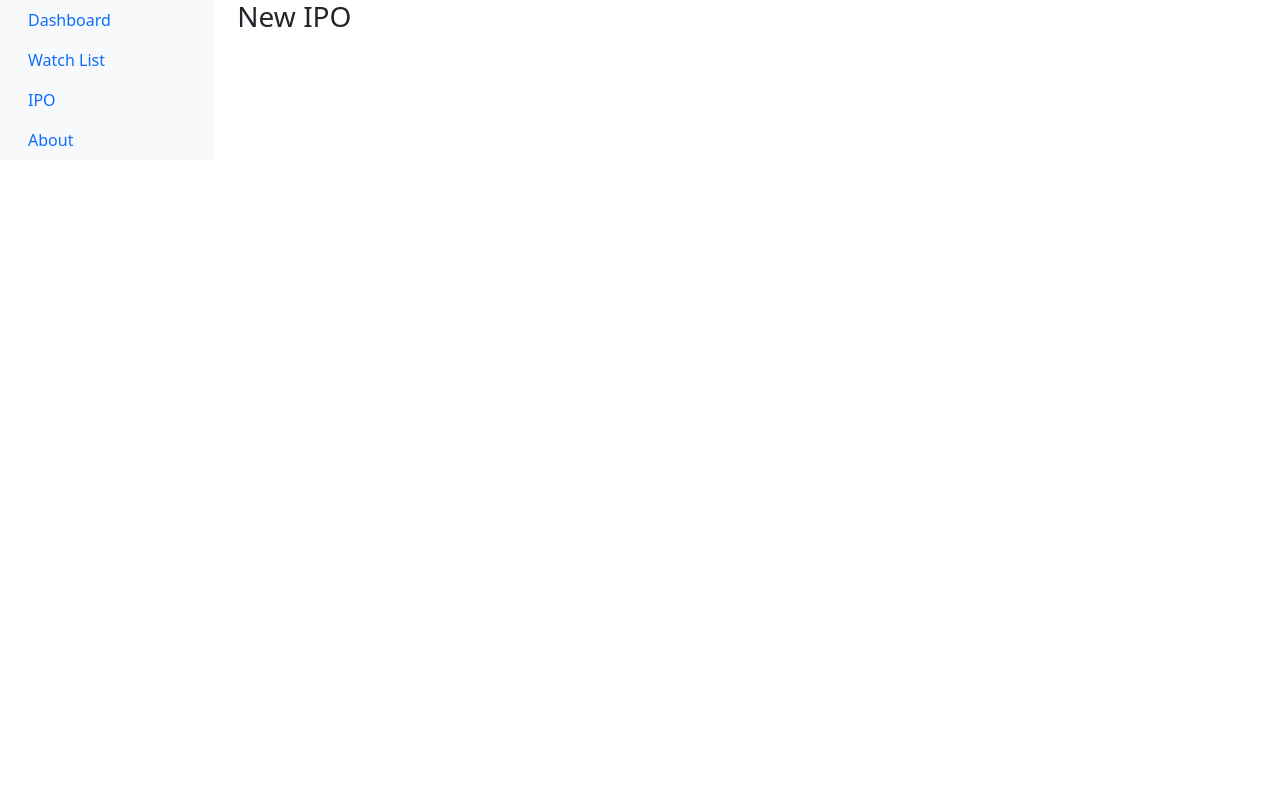
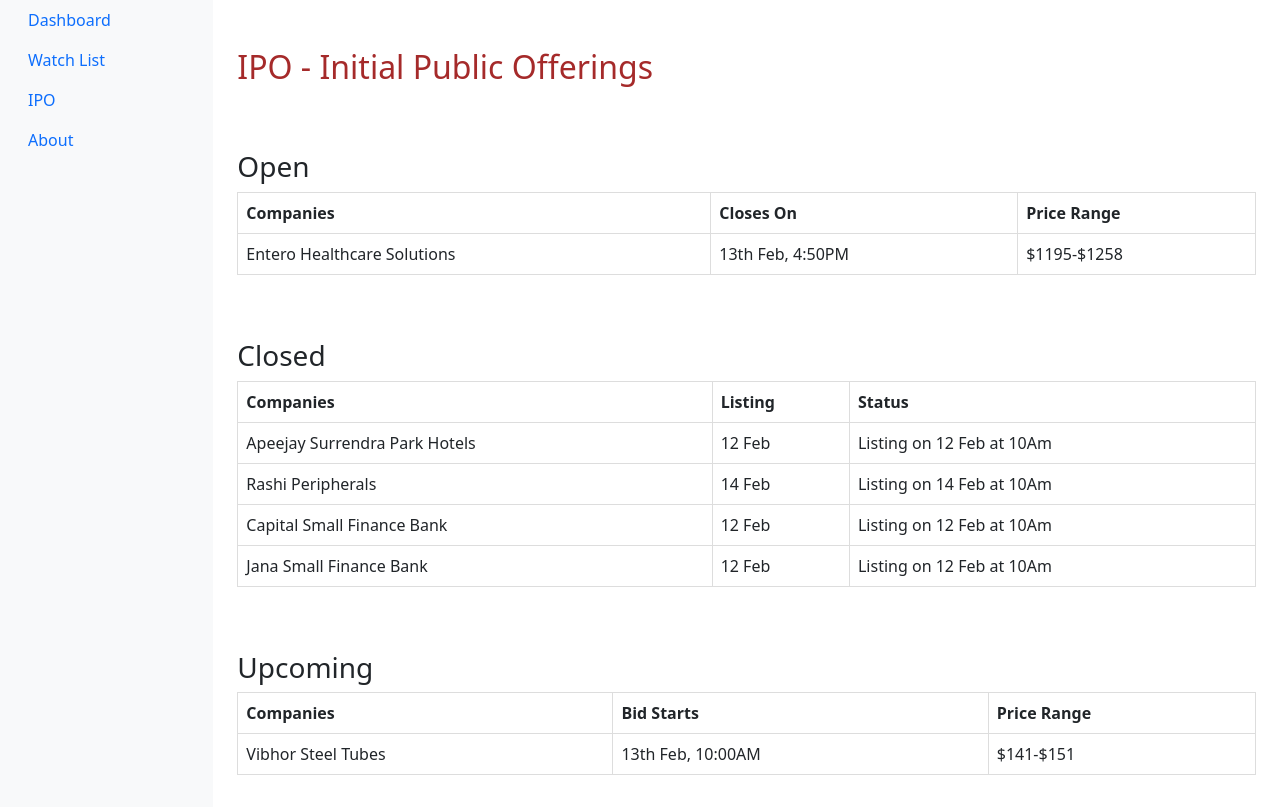
Before and after one commit to gauravjantwal/stock-market, a React (Create React App) app in the folder src/ui/stocks/: page /ipo in a window 1280 px wide. Built offline with nearby package versions, Linux system fonts and the light colour scheme.

Commit message:
Initial Commit of Search Bar and IPO implementation

```diff
--- a/src/ui/stocks/src/App.css
+++ b/src/ui/stocks/src/App.css
@@ -1,5 +1,13 @@
 .App {
   text-align: center;
+  width: 80vw;
+  height: 100vh;
+}
+
+.App__Title  {
+  letter-spacing: 2px;
+  font-weight: 300;
+  text-transform: uppercase;
 }
 
 .App-logo {
--- /dev/null
+++ b/src/ui/stocks/src/pages/SearchBar.css
@@ -0,0 +1,30 @@
+.SearchBar {
+  height: 50px;
+  margin-top: 2.5rem;
+  margin-bottom: 2.5rem;
+}
+
+.SearchBar__Input {
+  outline: none;
+  width: 50%;
+  height: 35px;
+}
+
+button.SearchBar__Button {
+  outline: none;
+  border: none;
+  text-transform: uppercase;
+  letter-spacing: 1px;
+  background-color: #333;
+  color: #fff;
+  max-width: 200px;
+  width: 25%;
+  height: 34px;
+}
+
+@media only screen and (min-width: 600px) {
+  .SearchBar__Input {
+    width: 65%;
+    margin-right: 1rem;
+  }
+}
--- /dev/null
+++ b/src/ui/stocks/src/pages/SearchBar.js
@@ -0,0 +1,18 @@
+import React from 'react';
+import './SearchBar.css';
+
+function SearchBar(props) {
+
+    return  (
+      <div className="SearchBar">
+        <form className="SearchBar_Form">
+          <input className="SearchBar__Input"
+                 value={ props.value }
+                 onChange={ props.onChange } />
+          <button className="SearchBar__Button" onClick={ props.onClick }>search</button>
+        </form>
+      </div>
+    );
+}
+
+export default SearchBar;
--- a/src/ui/stocks/src/pages/dashboard.js
+++ b/src/ui/stocks/src/pages/dashboard.js
@@ -1,12 +1,108 @@
-import React from 'react'
+import React, { Component } from 'react';
+import _ from 'lodash';
+import axios from 'axios';
+import SearchBar from './SearchBar';
+import { Link } from 'react-router-dom';
+import { Card, Row, Col } from 'react-bootstrap';
 
-const Dashboard = () => {
-    return(
+
+class Dashboard extends Component {
+  constructor() {
+    super();
+
+    this.state = {
+      stocks: [],
+      term: null,
+      value: ''
+    };
+
+    this.handleClick = this.handleClick.bind(this);
+    this.handleChange = this.handleChange.bind(this);
+  }
+
+  handleChange(e) {
+    this.setState({
+      value: e.target.value
+    });
+  }
+
+  handleClick(e) {
+    if (e) e.preventDefault();
+    this.setState({
+      value: '',
+      term: this.state.value
+    });
+  }
+
+  render() {
+    const value = this.state.value;
+
+    return (
+      <div className="App">
         <div>
-            <h1>Dashboard</h1>
+          <h3 className='stock-search'>Stock Search</h3>
+          <SearchBar value={value}
+            onChange={this.handleChange}
+            onClick={this.handleClick} />
+        </div>
+        <div>
+          <p>Stock</p>
+          <hr />
+        </div>
+        <div className="container">
 
+          <div className="row">
+            <div className="col">
+              <h5>Index</h5>
+              <Row>
+                <Col>
+                  <Card style={{ width: '18rem' }}>
+                    <Card.Body>
+                      <Card.Title>Nifty 50</Card.Title>
+                      <Card.Text>
+                        450948
+                      </Card.Text>
+                    </Card.Body>
+                  </Card>
+                </Col>
+
+                <Col>
+                  <Card style={{ width: '18rem' }}>
+                    <Card.Body>
+                      <Card.Title>Card Title</Card.Title>
+                      <Card.Text>
+                        Some quick example text to build on the card title and make up the
+                        bulk of the card's content.
+                      </Card.Text>
+                    </Card.Body>
+                  </Card>
+                </Col>
+
+                <Col>
+                  <Card style={{ width: '18rem' }}>
+                    <Card.Body>
+                      <Card.Title>Card Title</Card.Title>
+                      <Card.Text>
+                        Some quick example text to build on the card title and make up the
+                        bulk of the card's content.
+                      </Card.Text>
+                    </Card.Body>
+                  </Card>
+                </Col>
+
+              </Row>
+            </div>
+            <div className="col-md-auto">
+              <h6>All Watchlists</h6>
+            </div>
+            <div className="col col-lg-2">
+              <Link>View All</Link>
+            </div>
+          </div>
         </div>
+      </div>
     );
+  }
 }
 
 export default Dashboard;
--- /dev/null
+++ b/src/ui/stocks/src/pages/ipo.css
@@ -0,0 +1,26 @@
+.ipo_header2 {
+    max-width: 1110px;
+    width: 100%;
+    margin: 0 auto;
+    color: brown;
+    margin-top: 3rem;
+}
+
+.ipo_header3 {
+    margin-top: 4rem;
+}
+
+.table_class {
+    width: 100%;
+    border-collapse: collapse;
+    border: 1px solid var(--gray150);
+    border: 1px solid #000;
+    padding: 10px;
+    margin-bottom: 2rem;
+}
+
+.table_th_td {
+    border: 1px solid #dddddd;
+    text-align: left;
+    padding: 8px;
+}
--- a/src/ui/stocks/src/pages/ipo.js
+++ b/src/ui/stocks/src/pages/ipo.js
@@ -1,9 +1,31 @@
 import React from 'react'
+import './ipo.css';
+import Ipo_Open from './ipo_open';
+import Ipo_Close from './ipo_close';
+import Ipo_Upcoming from './ipo_upcoming';
 
 const IPO = () => {
+    const tableDataOpen = [
+        { companies: 'Entero Healthcare Solutions', closesOn: '13th Feb, 4:50PM', priceRange: '$1195-$1258' },
+      ];
+    const tableDataClosed = [
+        { companies: 'Apeejay Surrendra Park Hotels', listing: '12 Feb', status: 'Listing on 12 Feb at 10Am'},
+        { companies: 'Rashi Peripherals', listing: '14 Feb', status: 'Listing on 14 Feb at 10Am'},
+        { companies: 'Capital Small Finance Bank', listing: '12 Feb', status: 'Listing on 12 Feb at 10Am'},
+        { companies: 'Jana Small Finance Bank', listing: '12 Feb', status: 'Listing on 12 Feb at 10Am'}
+    ]
+    const tableDataUpcoming = [
+        {companies: 'Vibhor Steel Tubes', bidStart: '13th Feb, 10:00AM', priceRange: '$141-$151'}
+    ]
     return(
         <div>
-            <h3>New IPO</h3>
+            <h2 className='ipo_header2'>IPO - Initial Public Offerings</h2>
+            <h3 className='ipo_header3'>Open</h3>
+            <Ipo_Open data={tableDataOpen} />
+            <h3 className='ipo_header3'>Closed</h3>
+            <Ipo_Close data={tableDataClosed} />
+            <h3 className='ipo_header3'>Upcoming</h3>
+            <Ipo_Upcoming data={tableDataUpcoming} />
         </div>
     );
 }
--- /dev/null
+++ b/src/ui/stocks/src/pages/ipo_close.js
@@ -0,0 +1,27 @@
+import React from 'react';
+import './ipo.css';
+
+const Ipo_Close = ({ data }) => {
+  return (
+    <table className='table_class'>
+      <thead>
+        <tr>
+          <th className='table_th_td'>Companies</th>
+          <th className='table_th_td'>Listing</th>
+          <th className='table_th_td'>Status</th>
+        </tr>
+      </thead>
+      <tbody>
+        {data.map((row) => (
+          <tr key={row.id}>
+            <td className='table_th_td'>{row.companies}</td>
+            <td className='table_th_td'>{row.listing}</td>
+            <td className='table_th_td'>{row.status}</td>
+          </tr>
+        ))}
+      </tbody>
+    </table>
+  );
+};
+
+export default Ipo_Close;
--- /dev/null
+++ b/src/ui/stocks/src/pages/ipo_open.js
@@ -0,0 +1,27 @@
+import React from 'react';
+import './ipo.css';
+
+const Ipo_Open = ({ data }) => {
+  return (
+    <table className='table_class'>
+      <thead>
+        <tr>
+          <th className='table_th_td'>Companies</th>
+          <th className='table_th_td'>Closes On</th>
+          <th className='table_th_td'>Price Range</th>
+        </tr>
+      </thead>
+      <tbody>
+        {data.map((row) => (
+          <tr key={row.id}>
+            <td className='table_th_td'>{row.companies}</td>
+            <td className='table_th_td'>{row.closesOn}</td>
+            <td className='table_th_td'>{row.priceRange}</td>
+          </tr>
+        ))}
+      </tbody>
+    </table>
+  );
+};
+
+export default Ipo_Open;
--- /dev/null
+++ b/src/ui/stocks/src/pages/ipo_upcoming.js
@@ -0,0 +1,27 @@
+import React from 'react';
+import './ipo.css';
+
+const Ipo_Upcoming = ({ data }) => {
+  return (
+    <table className='table_class'>
+      <thead>
+        <tr>
+          <th className='table_th_td'>Companies</th>
+          <th className='table_th_td'>Bid Starts</th>
+          <th className='table_th_td'>Price Range</th>
+        </tr>
+      </thead>
+      <tbody>
+        {data.map((row) => (
+          <tr key={row.id}>
+            <td className='table_th_td'>{row.companies}</td>
+            <td className='table_th_td'>{row.bidStart}</td>
+            <td className='table_th_td'>{row.priceRange}</td>
+          </tr>
+        ))}
+      </tbody>
+    </table>
+  );
+};
+
+export default Ipo_Upcoming;
```
